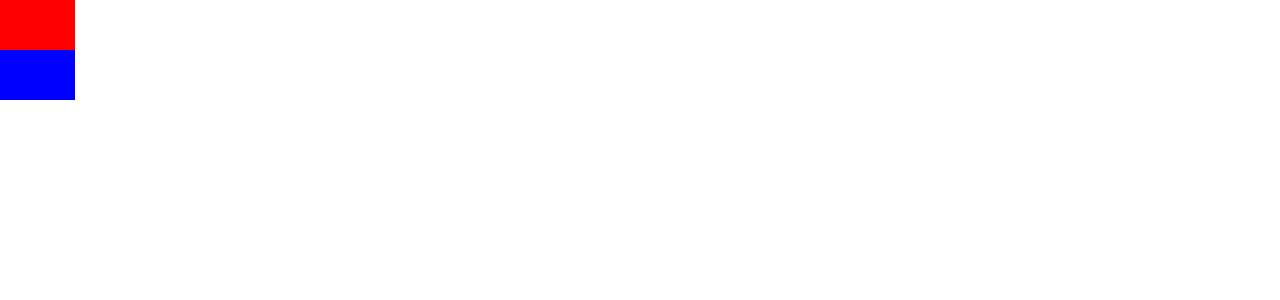
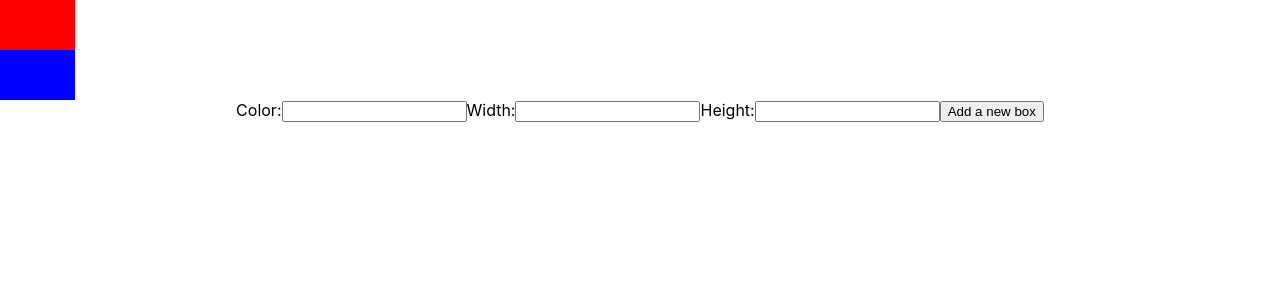
Before and after one commit to herfalerf/react-forms-exercise, a React (Create React App) app: page / in a window 1280 px wide. Shown: the top 300 px of the page. Built offline with nearby package versions, Linux system fonts and the light colour scheme.

Commit message:
added crappy box form

```diff
--- a/src/BoxList.js
+++ b/src/BoxList.js
@@ -1,26 +1,23 @@
-import React, {useState} from "react";
-import Box from "./Box"
-import NewBoxForm from "./NewBoxForm"
+import React, { useState } from "react";
+import Box from "./Box";
+import NewBoxForm from "./NewBoxForm";
 
 const BoxList = () => {
   const [colorBox, setColorBox] = useState([]);
-const addBox = newColorBox => {
-    setColorBox(colorBox => [...colorBox, newColorBox] );
-}
-
+  const addBox = (newColorBox) => {
+    setColorBox((colorBox) => [...colorBox, newColorBox]);
+  };
 
   return (
     <div>
       <Box color="red" height="50px" width="75px" />
       <Box color="blue" height="50px" width="75px" />
-     { colorBox.map((color, height, width) => {
-         <Box color={color} height={height} width={width} />
+      <NewBoxForm />
+      {colorBox.map((color, height, width) => {
+        <Box color={color} height={height} width={width} />;
       })}
-
     </div>
   );
-
-
-}
+};
 
 export default BoxList;
--- a/src/NewBoxForm.js
+++ b/src/NewBoxForm.js
@@ -1,8 +1,53 @@
-import React from "react";
-
+import React, { useState } from "react";
 
 const NewBoxForm = () => {
+  const handleSubmit = (evt) => {
+    evt.preventDefault();
+    console.log(`check out state -> ${formData}`);
+  };
 
-}
+  const [formData, setFormData] = useState({
+    color: "",
+    width: "",
+    height: "",
+  });
+
+  const handleChange = (evt) => {
+    const { name, value } = evt.target;
+    setFormData((fData) => ({
+      ...fData,
+      [name]: value,
+    }));
+  };
+
+  return (
+    <form onSubmit={handleSubmit}>
+      <label htmlFor="color">Color:</label>
+      <input
+        id="color"
+        name="color"
+        value={formData.color}
+        onChange={handleChange}
+      />
+
+      <label htmlFor="width">Width:</label>
+      <input
+        id="width"
+        name="width"
+        value={formData.width}
+        onChange={handleChange}
+      />
+
+      <label htmlFor="height">Height:</label>
+      <input
+        id="height"
+        name="height"
+        value={formData.height}
+        onChange={handleChange}
+      />
+      <button>Add a new box</button>
+    </form>
+  );
+};
 
 export default NewBoxForm;
```
Lines whose indentation alone changed are shown as unchanged.
